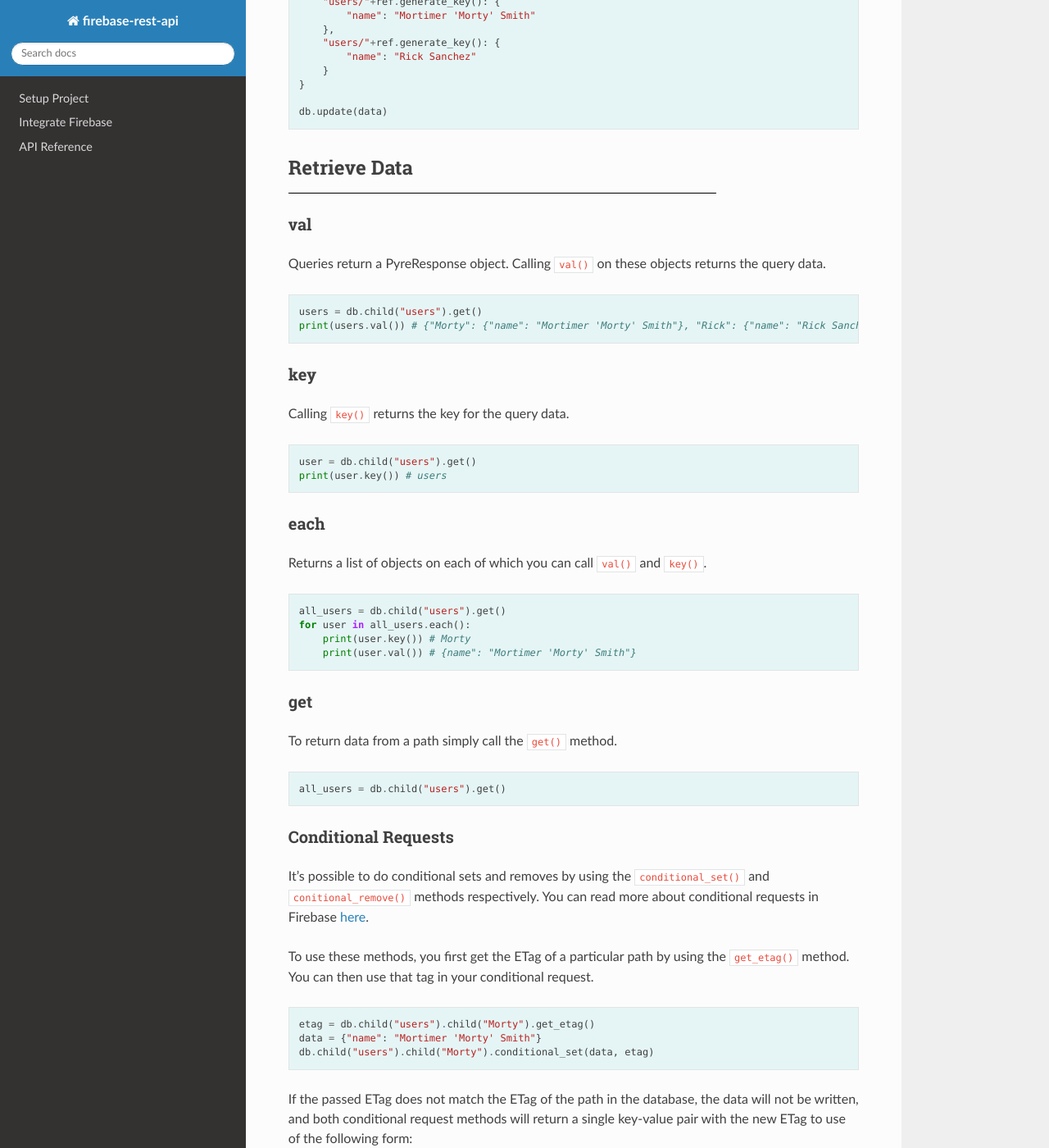
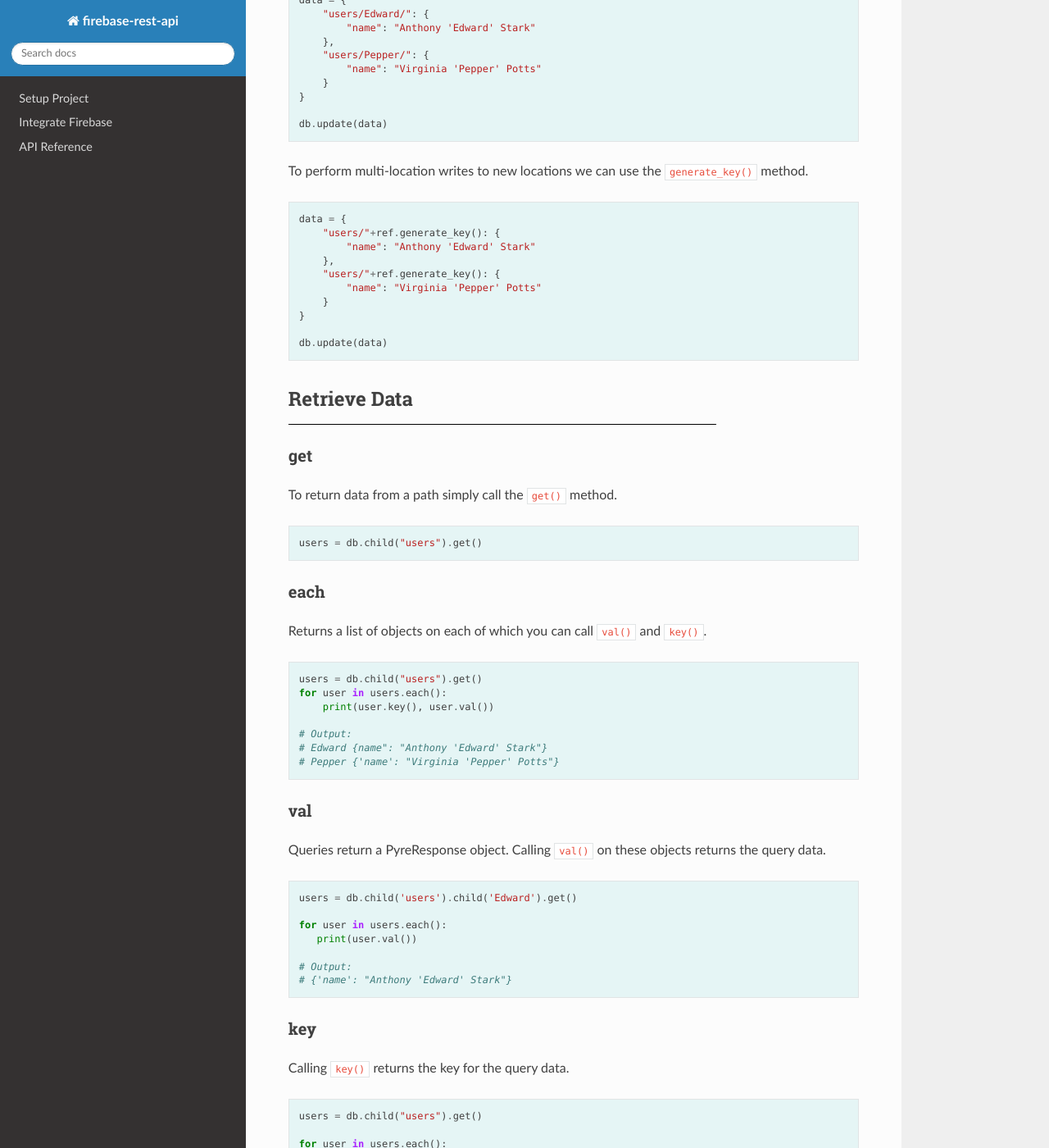
Before and after one commit to AsifArmanRahman/firebase-rest-api, a Sphinx documentation site: the page built from docs/guide/database.rst, in a window 1280 px wide and 1400 px high, scrolled down 1634 px. Shown: the whole window at 82% size. Built offline with Sphinx 7.4.7 and the Read the Docs theme 2.0.0, drawn with Linux system fonts in a browser that asks for light colours; nearby versions of some CDN libraries; some of the changed text lies outside the part shown.

Commit message:
docs: update database guide

```diff
--- a/docs/guide/database.rst
+++ b/docs/guide/database.rst
@@ -1,18 +1,36 @@
 Database
 ========
+
+The database service allows you to run CRUD operations to your Firebase Realtime
+Database, and also perform complex queries while doing so.
+
+.. code-block:: python
+
+   # Create database instance
+   db = firebaseApp.database()
+..
+
+   .. note::
+      Each of the following methods accepts a user token:
+      :ref:`get()<guide/database:get>`, :ref:`push()<guide/database:push>`,
+      :ref:`set()<guide/database:set>`, :ref:`update()<guide/database:update>`,
+      :ref:`remove()<guide/database:remove>` and
+      :ref:`stream()<guide/database:streaming>`.
+
+
+Build Path
+----------
 
 You can build paths to your data by using the ``child()`` method.
 
 .. code-block:: python
 
-   db = firebaseApp.database()
-   db.child("users").child("Morty")
+   db.child("users").child("Edward")
+
+   # Alternate ways
+   db.child("users", "Edward")
+   db.child("users/Edward")
 ..
-
-   .. note::
-      Each of the following methods accepts a user token:
-      ``get()``, ``push()``, ``set()``, ``update()``,
-      ``remove()`` and ``stream()``.
 
 
 Save Data
@@ -27,7 +45,7 @@ To save data with a unique, auto-generated, timestamp-based key, use the
 
 .. code-block:: python
 
-   data = {"name": "Mortimer 'Morty' Smith"}
+   data = {"name": "Anthony 'Edward' Stark"}
    db.child("users").push(data)
 ..
 
@@ -39,8 +57,8 @@ below is "Morty".
 
 .. code-block:: python
 
-   data = {"name": "Mortimer 'Morty' Smith"}
-   db.child("users").child("Morty").set(data)
+   data = {"name": "Anthony 'Edward' Stark"}
+   db.child("users").child("Edward").set(data)
 ..
 
 update
@@ -50,7 +68,7 @@ To update data for an existing entry use the ``update()`` method.
 
 .. code-block:: python
 
-   db.child("users").child("Morty").update({"name": "Mortiest Morty"})
+   db.child("users").child("Edward").update({"name": "Tony Stark"})
 ..
 
 remove
@@ -60,7 +78,7 @@ To delete data for an existing entry use the ``remove()`` method.
 
 .. code-block:: python
 
-   db.child("users").child("Morty").remove()
+   db.child("users").child("Edward").remove()
 ..
 
 multi-location updates
@@ -73,11 +91,11 @@ with the ``update()`` method.
 .. code-block:: python
 
    data = {
-       "users/Morty/": {
-           "name": "Mortimer 'Morty' Smith"
+       "users/Edward/": {
+           "name": "Anthony 'Edward' Stark"
        },
-       "users/Rick/": {
-           "name": "Rick Sanchez"
+       "users/Pepper/": {
+           "name": "Virginia 'Pepper' Potts"
        }
    }
 
@@ -91,10 +109,10 @@ To perform multi-location writes to new locations we can use the
 
    data = {
        "users/"+ref.generate_key(): {
-           "name": "Mortimer 'Morty' Smith"
+           "name": "Anthony 'Edward' Stark"
        },
        "users/"+ref.generate_key(): {
-           "name": "Rick Sanchez"
+           "name": "Virginia 'Pepper' Potts"
        }
    }
 
@@ -105,28 +123,14 @@ To perform multi-location writes to new locations we can use the
 Retrieve Data
 -------------
 
-
-val
+get
 ^^^
 
-Queries return a PyreResponse object. Calling ``val()`` on these objects
-returns the query data.
+To return data from a path simply call the ``get()`` method.
 
 .. code-block:: python
 
    users = db.child("users").get()
-   print(users.val()) # {"Morty": {"name": "Mortimer 'Morty' Smith"}, "Rick": {"name": "Rick Sanchez"}}
-..
-
-key
-^^^
-
-Calling ``key()`` returns the key for the query data.
-
-.. code-block:: python
-
-   user = db.child("users").get()
-   print(user.key()) # users
 ..
 
 each
@@ -137,21 +141,50 @@ Returns a list of objects on each of which you can call ``val()`` and
 
 .. code-block:: python
 
-   all_users = db.child("users").get()
-   for user in all_users.each():
-       print(user.key()) # Morty
-       print(user.val()) # {name": "Mortimer 'Morty' Smith"}
+   users = db.child("users").get()
+   for user in users.each():
+       print(user.key(), user.val())
+
+   # Output:
+   # Edward {name": "Anthony 'Edward' Stark"}
+   # Pepper {'name': "Virginia 'Pepper' Potts"}
 ..
 
-get
+
+val
 ^^^
 
-To return data from a path simply call the ``get()`` method.
+Queries return a PyreResponse object. Calling ``val()`` on these objects
+returns the query data.
 
 .. code-block:: python
 
-   all_users = db.child("users").get()
+   users = db.child('users').child('Edward').get()
+
+   for user in users.each():
+      print(user.val())
+
+   # Output:
+   # {'name': "Anthony 'Edward' Stark"}
 ..
+
+key
+^^^
+
+Calling ``key()`` returns the key for the query data.
+
+.. code-block:: python
+
+   users = db.child("users").get()
+
+   for user in users.each():
+      print(user.key())
+
+   # Output:
+   # Edward
+   # Pepper
+..
+
 
 Conditional Requests
 ^^^^^^^^^^^^^^^^^^^^
@@ -167,9 +200,9 @@ conditional request.
 
 .. code-block:: python
 
-   etag = db.child("users").child("Morty").get_etag()
-   data = {"name": "Mortimer 'Morty' Smith"}
-   db.child("users").child("Morty").conditional_set(data, etag)
+   etag = db.child("users").child("Edward").get_etag()
+   data = {"name": "Tony Stark"}
+   db.child("users").child("Edward").conditional_set(data, etag)
 ..
 
 If the passed ETag does not match the ETag of the path in the database,
@@ -187,8 +220,8 @@ successful:
 
 .. code-block:: python
 
-   etag = db.child("users").child("Morty").get_etag()
-   response = db.child("users").child("Morty").conditional_remove(etag)
+   etag = db.child("users").child("Edward").get_etag()
+   response = db.child("users").child("Edward").conditional_remove(etag)
 
    if "ETag" in response:
        etag = response["ETag"] # our ETag was out-of-date
```
